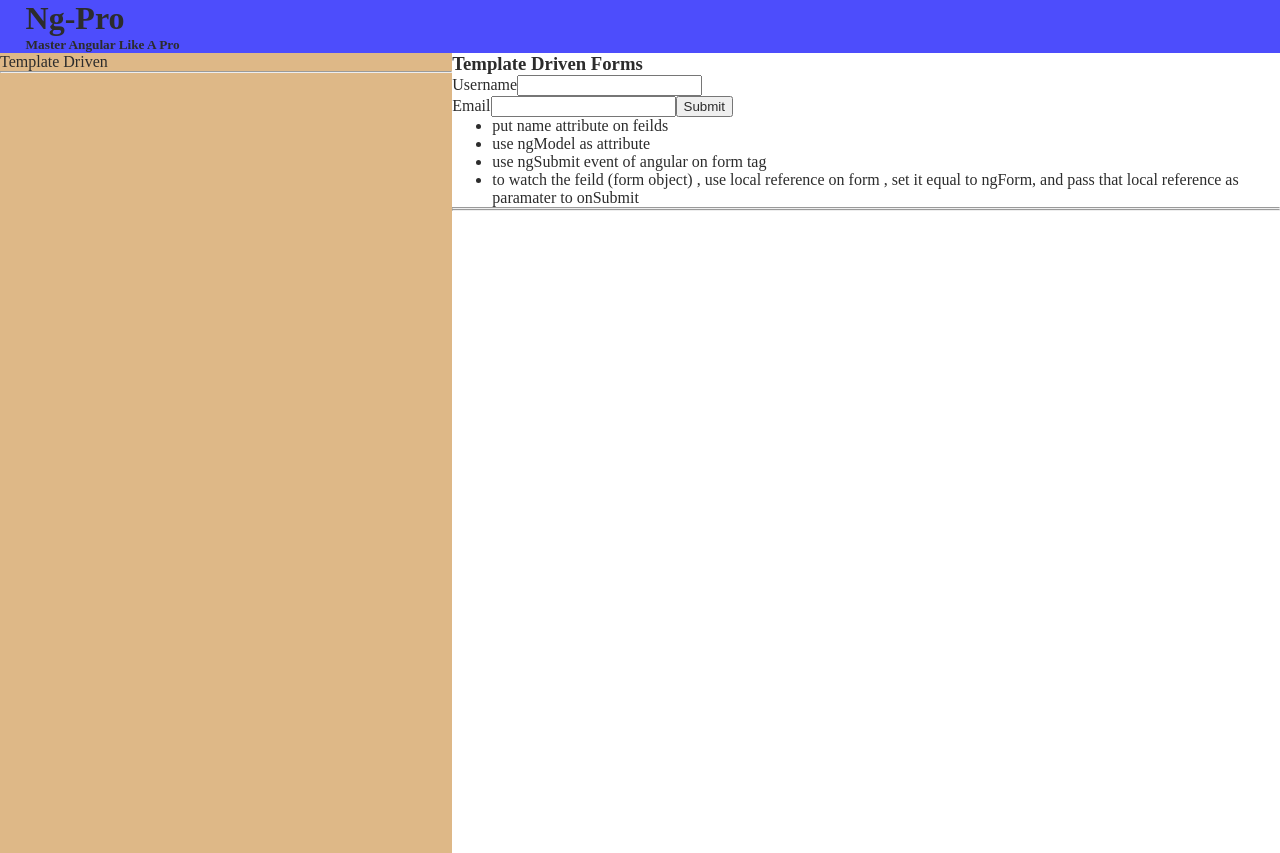
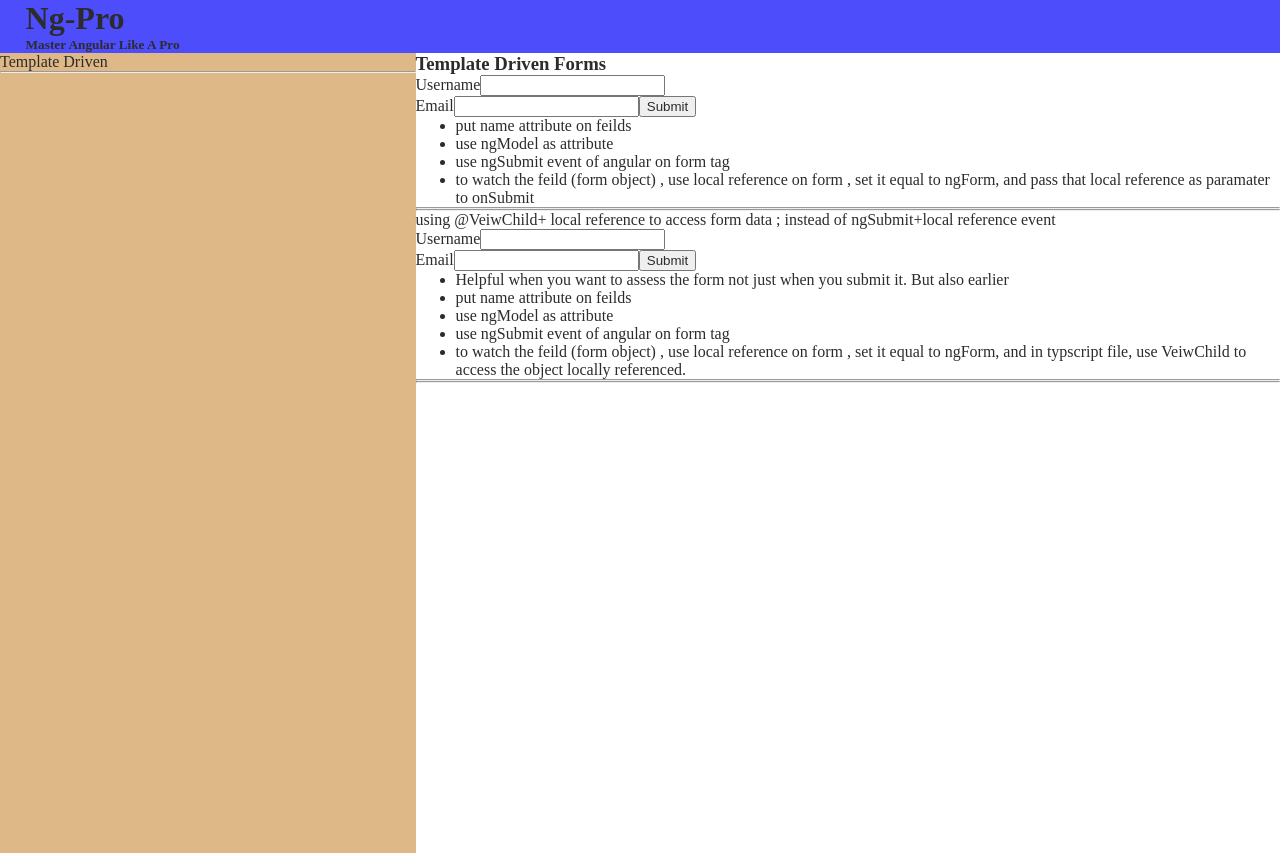
Before and after one commit to Rohit-Kumar-Sah/NgPro, an Angular app: page / in a window 1280 px wide. Shown: the top 853 px of the page. Built offline with nearby package versions, Linux system fonts and the light colour scheme.

Commit message:
template driven using @VeiwChild+ local reference

```diff
--- a/src/app/content/TemplateDrivenForms/td/td.component.html
+++ b/src/app/content/TemplateDrivenForms/td/td.component.html
@@ -20,3 +20,24 @@
 
 <hr>
 <hr>
+
+<p>using @VeiwChild+ local reference to access form data ; instead of ngSubmit+local reference event </p>
+<form #f2="ngForm" (ngSubmit)="formSubmit2()">
+    <label for="username">Username</label>
+    <input type="text" id="username" name="username" ngModel>
+    <br>
+    <label for="email">Email</label>
+    <input type="email" id="email" name="email" ngModel>
+    <input type="submit">
+</form>
+
+<ul>
+    <li>Helpful when you want to assess the form not just when you submit it. But also earlier</li>
+    <li>put name attribute on feilds</li>
+    <li>use ngModel as attribute</li>
+    <li>use ngSubmit event of angular on form tag</li>
+    <li>to watch the feild (form object) , use local reference on form , set it equal to ngForm, and in typscript file, use VeiwChild to access the object locally referenced.
+</ul>
+
+<hr>
+<hr>
--- a/src/app/content/TemplateDrivenForms/td/td.component.ts
+++ b/src/app/content/TemplateDrivenForms/td/td.component.ts
@@ -1,4 +1,4 @@
-import { Component, OnInit } from '@angular/core';
+import { Component, OnInit, ViewChild } from '@angular/core';
 import { NgForm } from '@angular/forms';
 
 @Component({
@@ -14,6 +14,11 @@ export class TDComponent implements OnInit {
   }
 
   formSubmit(formVariable: NgForm){
-      console.log("hi",formVariable);
+    console.log("hi",formVariable);
+  }
+
+  @ViewChild('f2') formLocalReference !: NgForm ;
+  formSubmit2(){
+console.log(this.formLocalReference);
   }
 }
```
